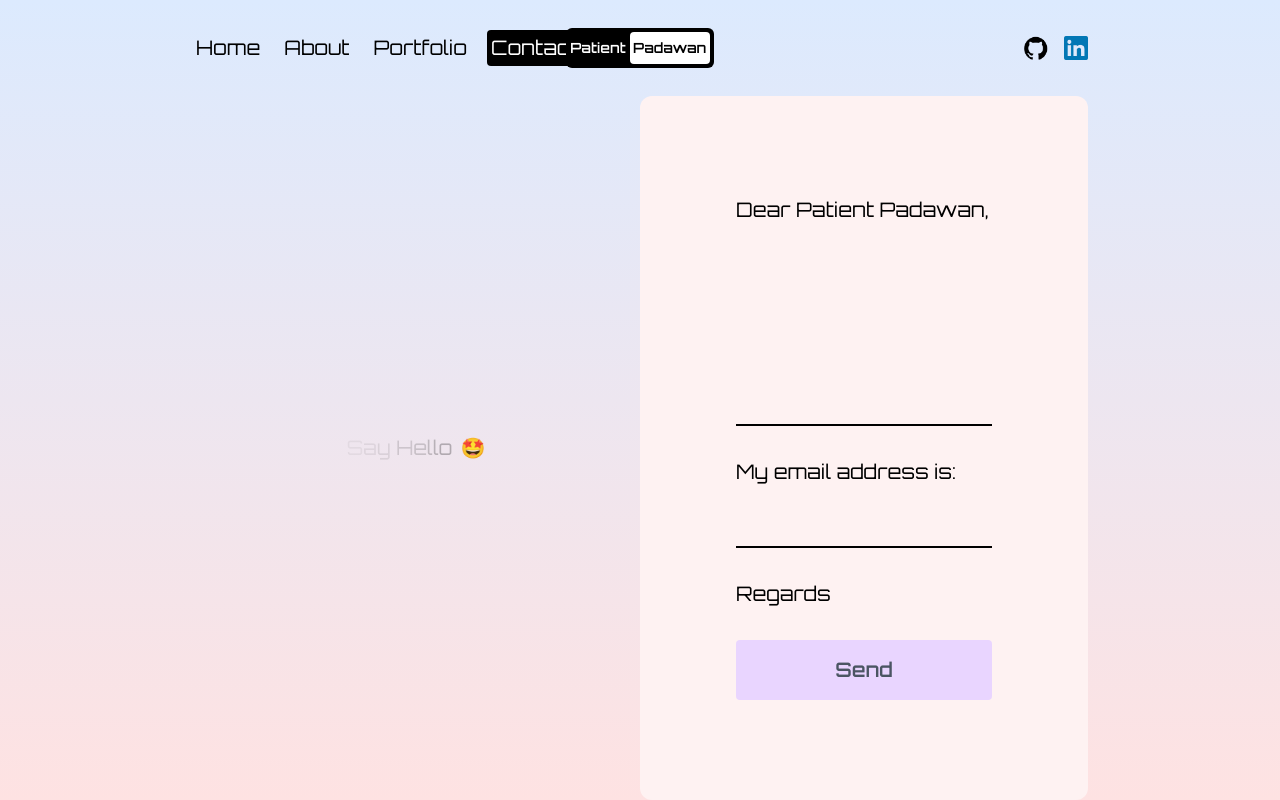
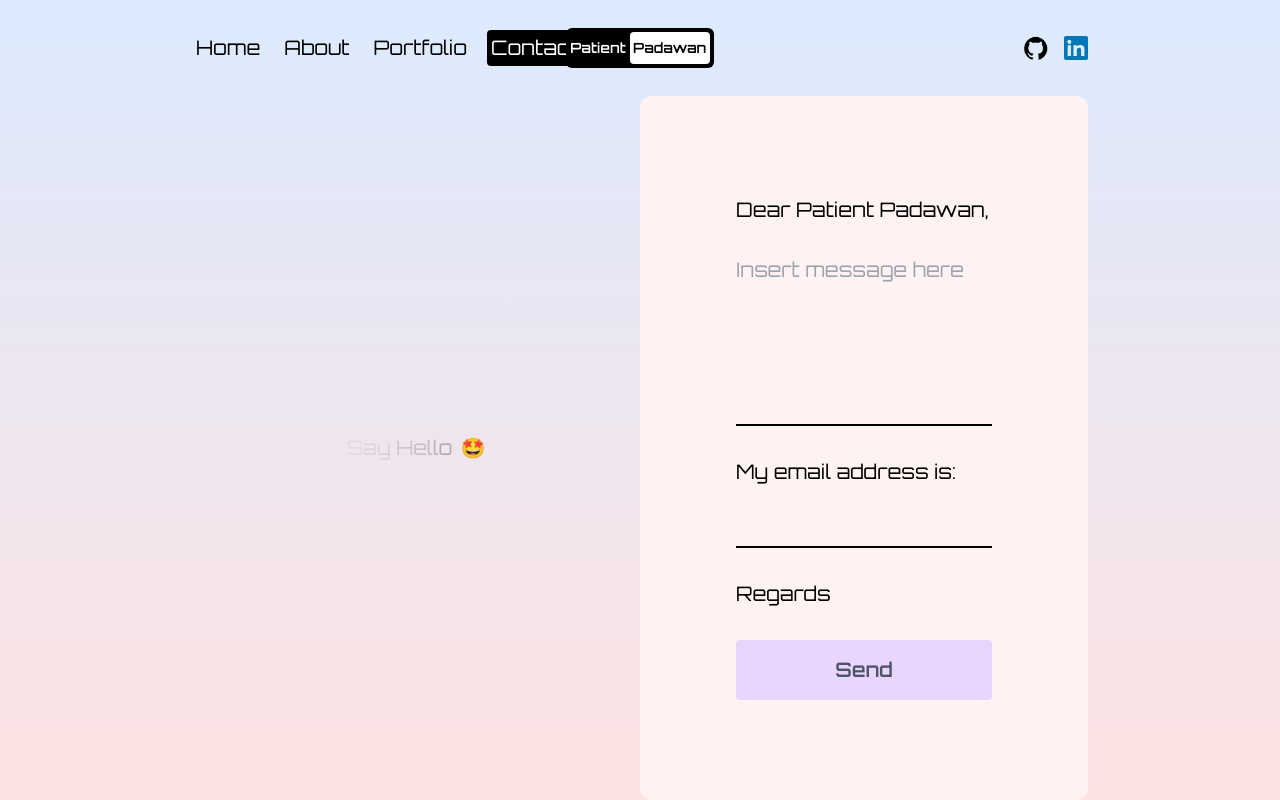
Before and after one commit to PatientPadawan/next-animated-portfolio, a Next.js app: page /contact in a window 1280 px wide. Built offline with nearby package versions, Linux system fonts and the light colour scheme.

Commit message:
placeholder possible safari fix

```diff
--- a/src/app/contact/page.jsx
+++ b/src/app/contact/page.jsx
@@ -75,6 +75,8 @@ const ContactPage = () => {
             rows={6}
             className="bg-transparent border-b-2 border-b-black select-auto outline-none resize-none"
             name="user_message"
+            placeholder={"Insert message here"}
+            readOnly={false}
           />
           <span>My email address is:</span>
           <input
```
